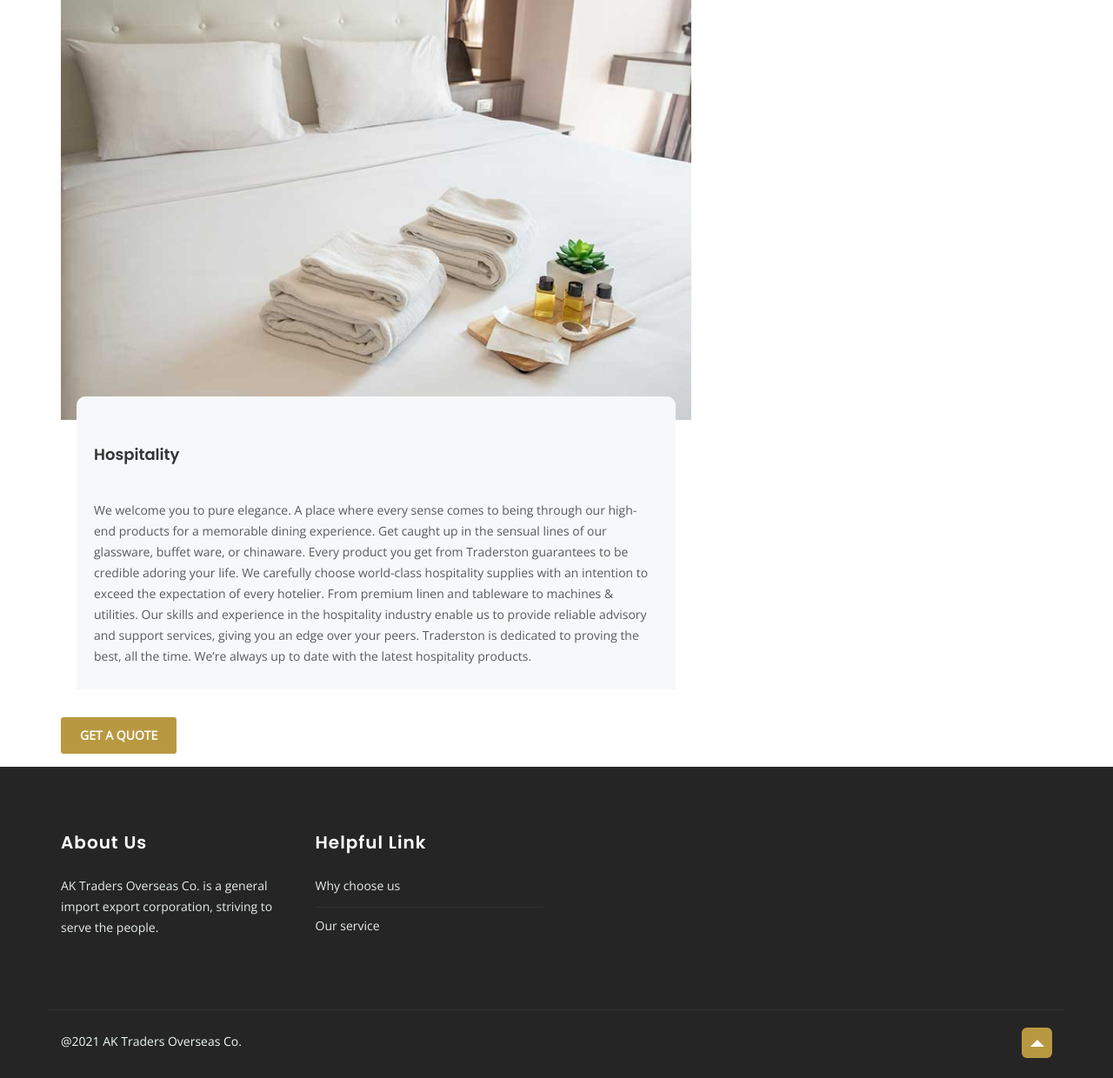
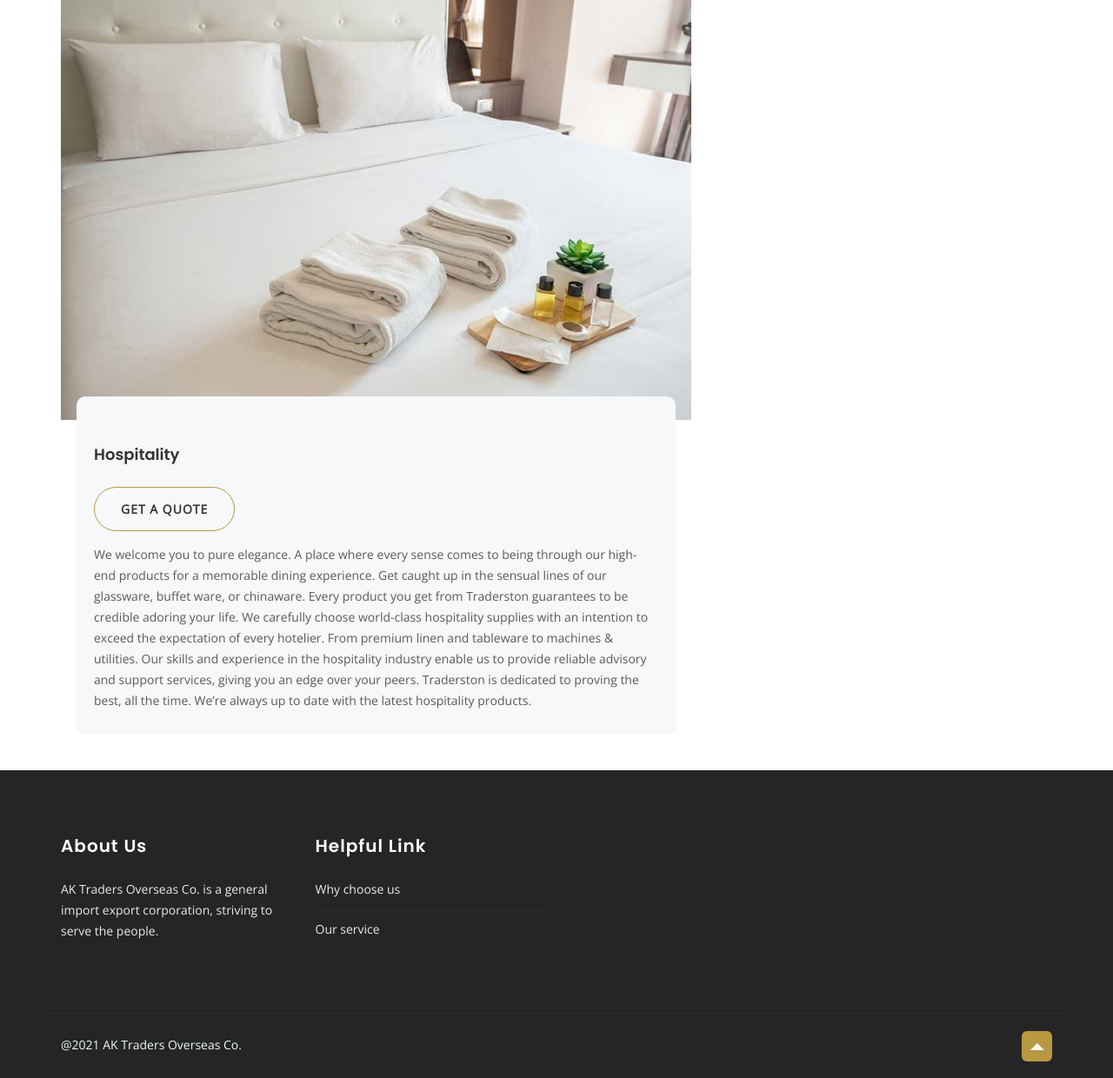
Before and after one commit to panda1909/AK-Traders, a Django app: page /detail-product/2/ in a window 1280 px wide. Shown: the part 557-1797 px from the top of the page at 87% size. Run offline with Django 3.2, Linux system fonts and the light colour scheme; data comes from the database, SQL or seed files in the repository; some libraries are stand-ins or nearby versions; some web fonts are replaced.

Commit message:
add button get a quote

```diff
--- a/core/templates/core/detail-product.html
+++ b/core/templates/core/detail-product.html
@@ -43,14 +43,13 @@
           </div>
           <div class="blog_content_warp">
             <h4>{{ obj.Name }}</h4>
+                <a href="{% url 'quote' %}" class="more-link">Get a Quote</a>
             <p>
               {{ obj.Description }}
             </p>
 
           </div>
-          <div class="header_button text-left">
-            <a href="{% url 'quote' %}">Get a quote</a>
-          </div>
+
         </div>
       </div>
     </div>
```
